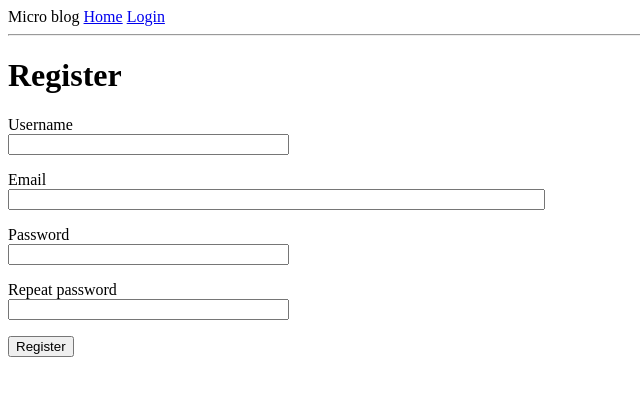
After one commit to cuongpianna/mega_blog, a Flask app: page /register in a window 1280 px wide. The commit adds this page. Shown: the top 396 px of the page, without its empty margins (0-640 px from the left). Run offline with Flask 2, Linux system fonts and the light colour scheme.

Commit message:
register function

```diff
--- a/app/forms.py
+++ b/app/forms.py
@@ -1,6 +1,7 @@
 from flask_wtf import FlaskForm
 from wtforms import StringField, PasswordField, BooleanField, SubmitField
-from wtforms.validators import DataRequired
+from wtforms.validators import DataRequired, ValidationError, Email, EqualTo
+from app.models import User
 
 
 class LoginForm(FlaskForm):
@@ -8,3 +9,21 @@ class LoginForm(FlaskForm):
     password = PasswordField('Password', validators=[DataRequired()])
     remember_me = BooleanField('Remember me')
     submit = SubmitField('Sign In')
+
+
+class RegistrationForm(FlaskForm):
+    username = StringField('Username', validators=[DataRequired()])
+    email = StringField('Email', validators=[DataRequired(), Email()])
+    password = PasswordField('Password', validators=[DataRequired()])
+    password2 = PasswordField('Repeat password', validators=[DataRequired(), EqualTo('email')])
+    submit = SubmitField('Register')
+
+    def validate_username(self, username):
+        user = User.query.filter_by(username=username.data).first()
+        if user is not None:
+            raise ValidationError('Please use a different username')
+
+    def validate_email(self, email):
+        user = User.query.filter_by(email=email.data).first()
+        if user is not None:
+            raise ValidationError('Please user a different email')
--- a/app/templates/login.html
+++ b/app/templates/login.html
@@ -21,4 +21,5 @@
     <p>{{ form.remember_me() }} {{ form.remember_me.label }}</p>
     <p>{{ form.submit() }}</p>
     </form>
+    <p>New User? <a href="{{ url_for('register') }}">Click to Register!</a></p>
 {% endblock %}
--- /dev/null
+++ b/app/templates/register.html
@@ -0,0 +1,37 @@
+{% extends "base.html" %}
+
+{% block content %}
+    <h1>Register</h1>
+    <form action="" method="post">
+        {{ form.hidden_tag() }}
+        <p>
+            {{ form.username.label }}<br>
+            {{ form.username(size=32) }}<br>
+            {% for error in form.username.errors %}
+            <span style="color: red;">[{{ error }}]</span>
+            {% endfor %}
+        </p>
+        <p>
+            {{ form.email.label }}<br>
+            {{ form.email(size=64) }}<br>
+            {% for error in form.email.errors %}
+            <span style="color: red;">[{{ error }}]</span>
+            {% endfor %}
+        </p>
+        <p>
+            {{ form.password.label }}<br>
+            {{ form.password(size=32) }}<br>
+            {% for error in form.password.errors %}
+            <span style="color: red;">[{{ error }}]</span>
+            {% endfor %}
+        </p>
+        <p>
+            {{ form.password2.label }}<br>
+            {{ form.password2(size=32) }}<br>
+            {% for error in form.password2.errors %}
+            <span style="color: red;">[{{ error }}]</span>
+            {% endfor %}
+        </p>
+        <p>{{ form.submit() }}</p>
+    </form>
+{% endblock %}
--- a/app/views.py
+++ b/app/views.py
@@ -1,13 +1,15 @@
-from flask import render_template, flash, redirect, url_for
+from flask import render_template, flash, redirect, url_for, request
 from flask_login import current_user, login_user, logout_user, login_required
-from app import app
-from app.forms import LoginForm
+from werkzeug.urls import url_parse
+from app import app, db
+from app.forms import LoginForm, RegistrationForm
 from app.models import User
 
 
 @app.route('/')
+@app.route('/index')
 @login_required
-def hello_world():
+def index():
     user = {'username': 'Cuong'}
     return render_template('index.html', title='Home', user=user)
 
@@ -15,7 +17,7 @@ def hello_world():
 @app.route('/login', methods=['GET', 'POST'])
 def login():
     if current_user.is_authenticated:
-        return redirect(url_for('/'))
+        return redirect(url_for('index'))
     form = LoginForm()
     if form.validate_on_submit():
         user = User.query.filter_by(username=form.username.data).first()
@@ -24,11 +26,29 @@ def login():
             flash('Invalid username or password')
             return redirect(url_for('login'))
         login_user(user, remember=form.remember_me.data)
-        return redirect(url_for('/'))
+        next_page = request.args.get('next')
+        if not next_page or url_parse(next_page).netloc != '':
+            next_page = url_for('index')
+        return redirect(next_page)
     return render_template('login.html', title='Login', form=form)
 
 
 @app.route('/logout')
 def logout():
     logout_user()
-    return redirect(url_for(''))
+    return redirect(url_for('index'))
+
+
+@app.route('/register', methods=['GET', 'POST'])
+def register():
+    if current_user.is_authenticated:
+        return redirect(url_for('index'))
+    form = RegistrationForm()
+    if form.validate_on_submit():
+        user = User(username=form.username.data, email=form.email.data)
+        user.set_password(form.password.data)
+        db.session.add(user)
+        db.session.commit()
+        flash('You are now a registered user!')
+        return redirect(url_for('index'))
+    return render_template('register.html', title='Register', form=form)
```
Also changed, not shown: 1 other file.
